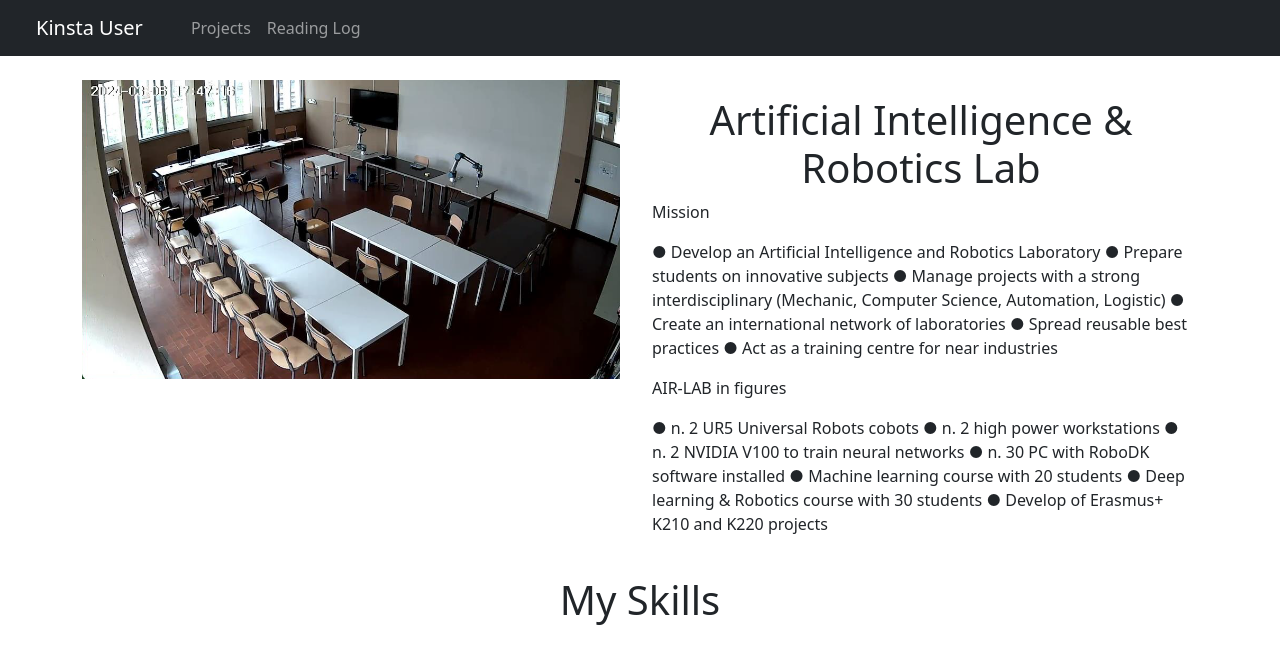
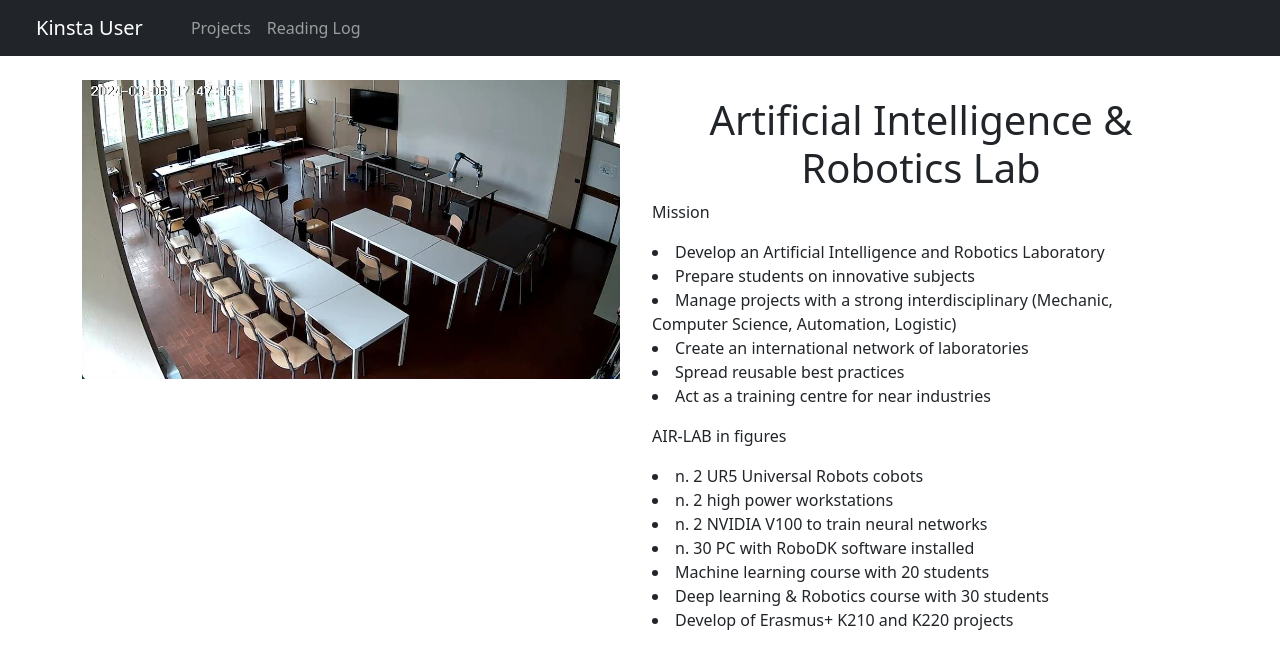
Before and after one commit to AIR-LAB-ISII/AIR-LAB-ISII.github.io, a plain HTML site: page index.html in a window 1280 px wide. Shown: the top 645 px of the page. Drawn offline with nearby package versions, Linux system fonts and the light colour scheme.

Commit message:
Update index.html

```diff
--- a/index.html
+++ b/index.html
@@ -49,25 +49,24 @@
                             Mission
                         </p>
                         <p>
-                                ● Develop an Artificial Intelligence and Robotics Laboratory
-                                ● Prepare students on innovative subjects
-                                ● Manage projects with a strong interdisciplinary (Mechanic, Computer Science, Automation, Logistic)
-                                ● Create an international network of laboratories
-                                ● Spread reusable best practices
-                                ● Act as a training centre for near industries
+                                <li> Develop an Artificial Intelligence and Robotics Laboratory</li>
+                                <li> Prepare students on innovative subjects</li>
+                                <li> Manage projects with a strong interdisciplinary (Mechanic, Computer Science, Automation, Logistic)</li>
+                                <li> Create an international network of laboratories</li>
+                                <li> Spread reusable best practices</li>
+                                <li> Act as a training centre for near industries</li>
                         </p>
                         <p>
                             AIR-LAB in figures
                         </p>
                         <p>
-                                ● n. 2 UR5 Universal Robots cobots
-                                ● n. 2 high power workstations
-                                ● n. 2 NVIDIA V100 to train neural networks
-                                ● n. 30 PC with RoboDK software installed
-                                ● Machine learning course with 20 students
-                                ● Deep learning & Robotics course with 30 students
-                                ● Develop of Erasmus+ K210 and K220 projects
-
+                                <li> n. 2 UR5 Universal Robots cobots</li>
+                                <li> n. 2 high power workstations</li>
+                                <li> n. 2 NVIDIA V100 to train neural networks</li>
+                                <li> n. 30 PC with RoboDK software installed</li>
+                                <li> Machine learning course with 20 students</li>
+                                <li> Deep learning & Robotics course with 30 students</li>
+                                <li> Develop of Erasmus+ K210 and K220 projects</li>
                         </p>
                     </div>
                 </div>
```
